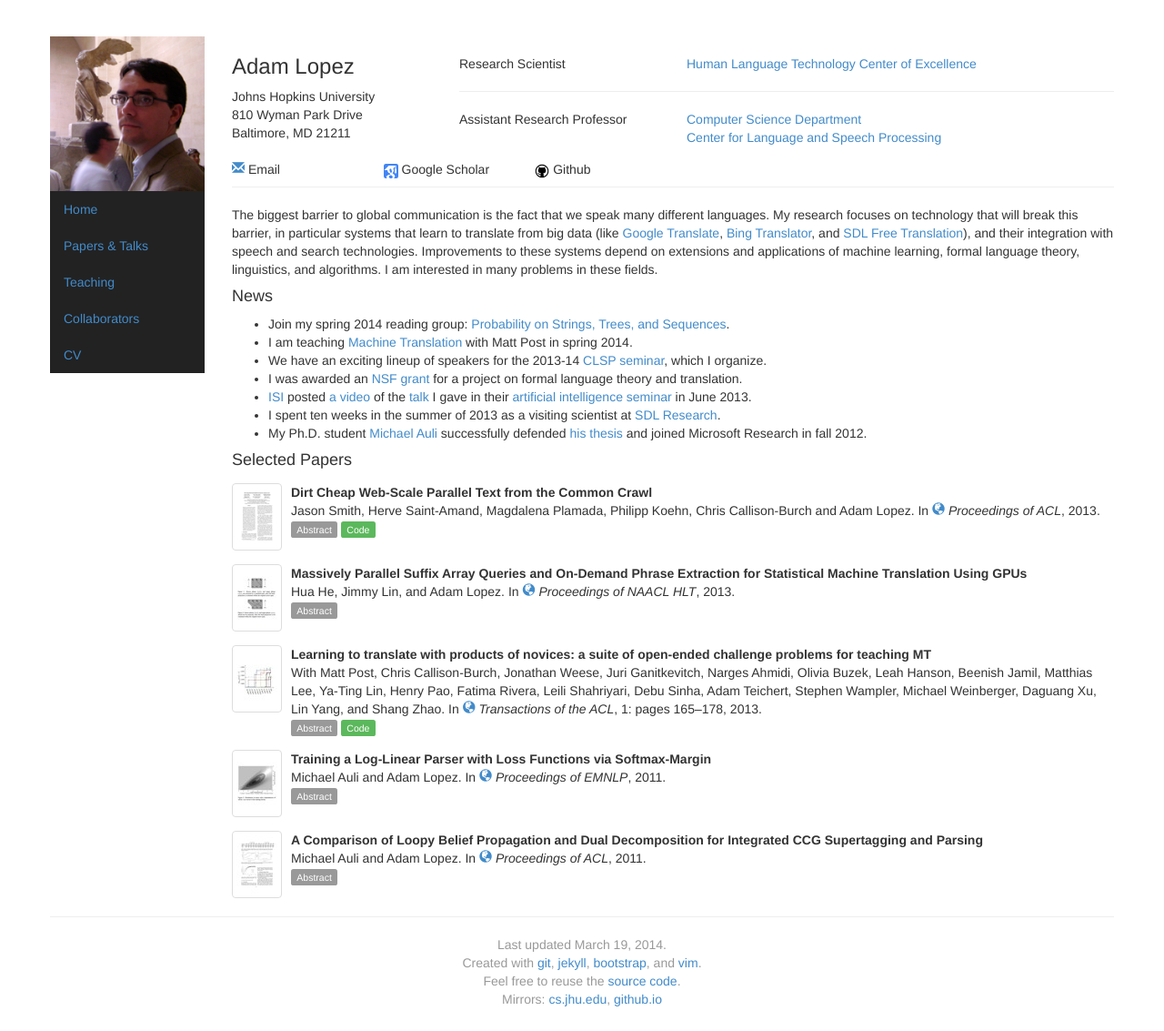
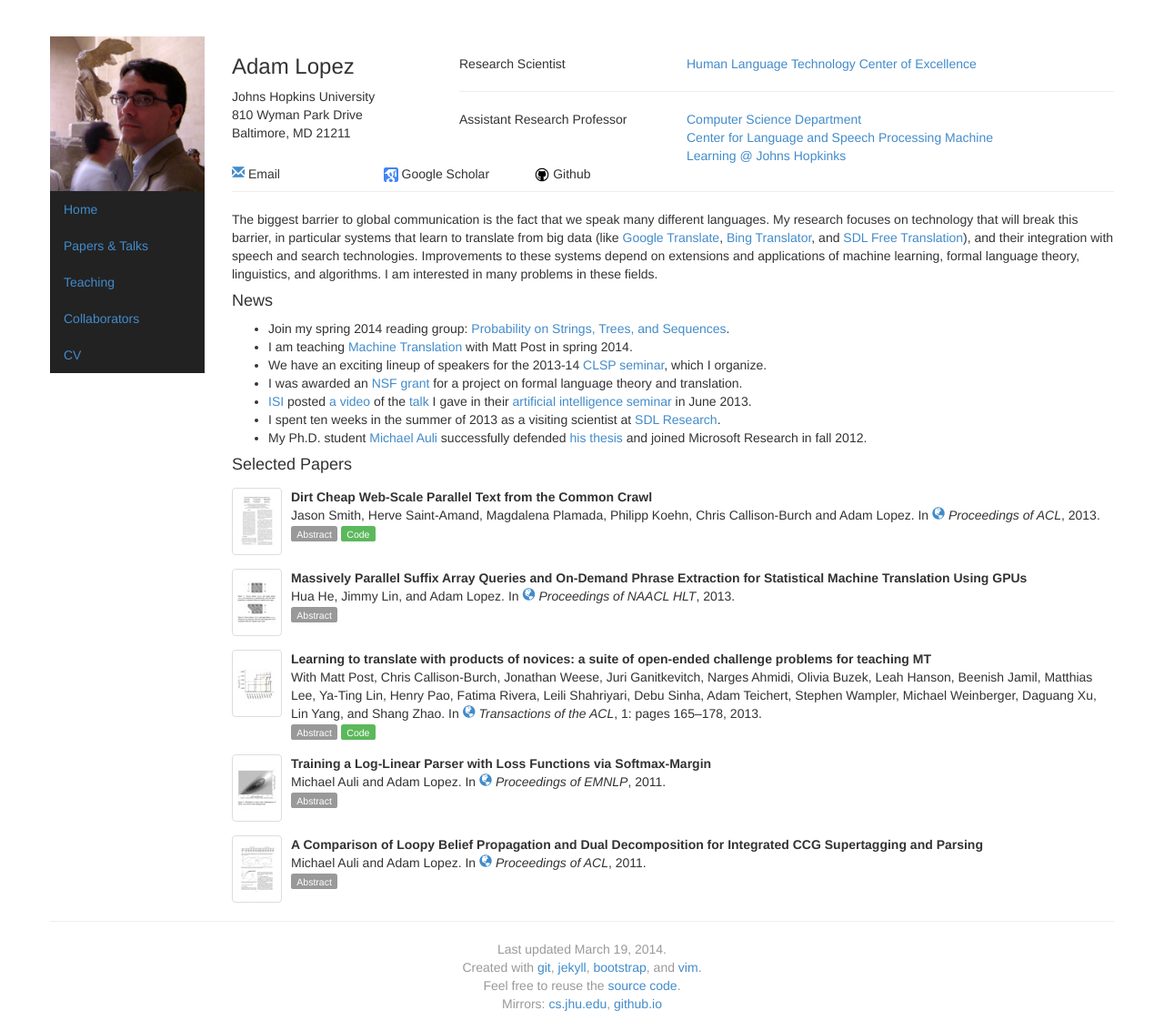
Before and after one commit to alopez/alopez.github.com, a Jekyll site: the page built from index.html, in a window 1280 px wide. Shown: the whole page at 91% size. Built offline with Jekyll 4.4.1, drawn with Linux system fonts in a browser that asks for light colours.

Commit message:
Add ML@JHU, per Jason's email

```diff
--- a/index.html
+++ b/index.html
@@ -52,6 +52,7 @@
         <div class="col-sm-6">
           <a href="http://www.cs.jhu.edu">Computer Science Department</a><br/>
           <a href="http://www.clsp.jhu.edu">Center for Language and Speech Processing</a>
+          <a href="http://ml.jhu.edu">Machine Learning @ Johns Hopkinks</a>
         </div>
       </div>
     </div>
```
